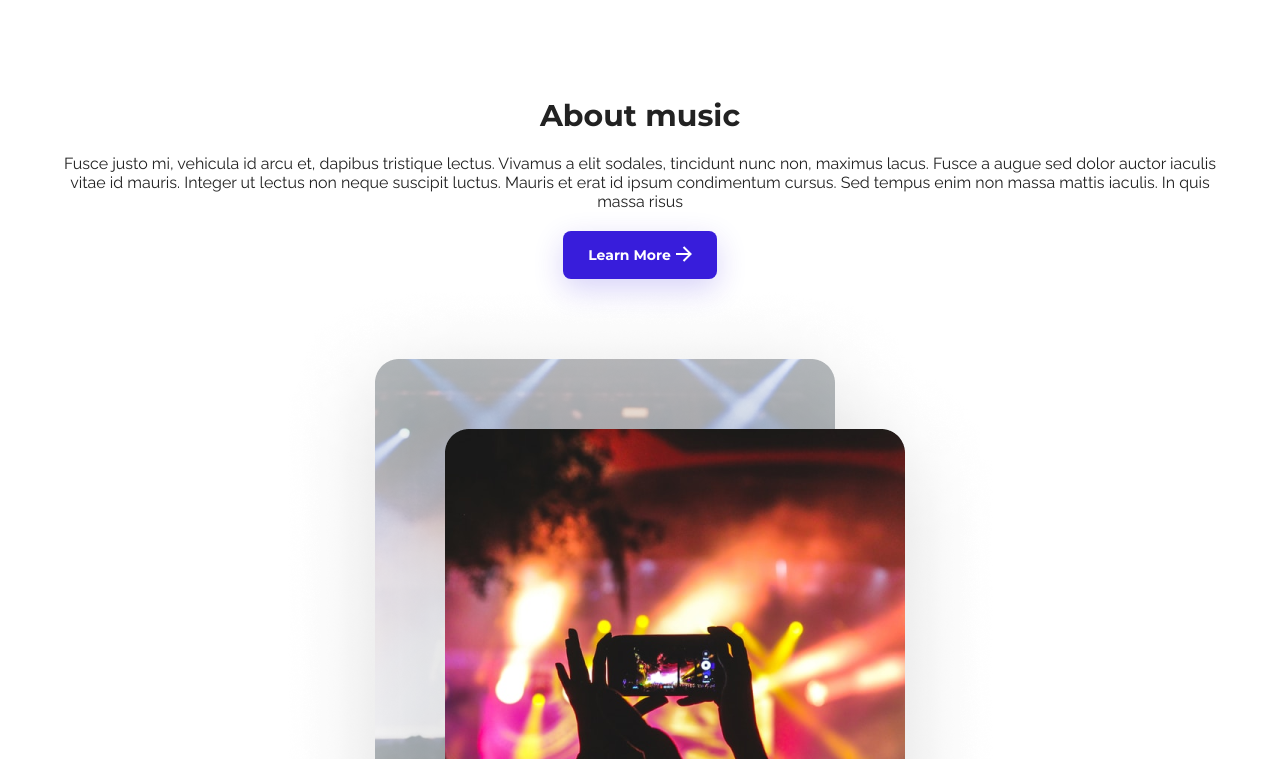
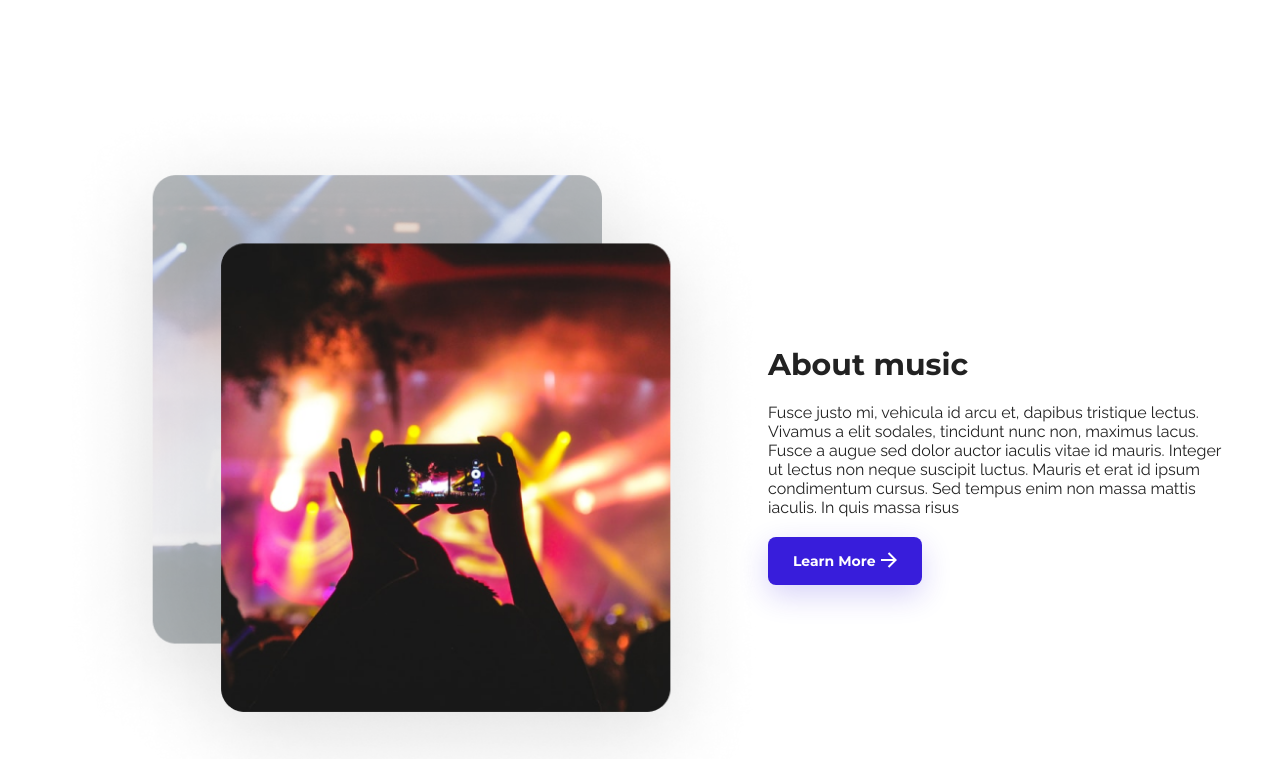
Before and after one commit to Kdudnik/music-concert, a plain HTML site: page index.html in a window 1280 px wide. Shown: the part 2101-2860 px from the top of the page. Drawn offline with Linux system fonts and the light colour scheme.

Commit message:
Add desktop version of info

```diff
--- a/css/category.css
+++ b/css/category.css
@@ -30,6 +30,7 @@
     position: relative;
     transition: var(--main-transition-duration);
     opacity: .7;
+    cursor: pointer;
 }
 
 .category-block:hover {
--- a/css/info.css
+++ b/css/info.css
@@ -35,4 +35,39 @@
 .info .btn {
     display: flex;
     gap: 5px;
+    transition: var(--main-transition-duration);
 }
+
+.info .btn:hover {
+    background-color: var(--additional-blue);
+    gap: 10px;
+}
+
+.reversed {
+    order: -1;
+}
+
+@media screen and (min-width: 900px) {
+    .info-block {
+        flex-wrap: nowrap;
+        align-items: center;
+    }
+
+    .info-block__text {
+        text-align: left;
+        align-items: flex-start;
+        flex-basis: 40%;
+        flex-direction: column;
+        flex-wrap: nowrap;
+    }
+}
+
+@media screen and (min-width: 1440px) {
+    .info-block__title {
+        font-size: 40px;
+    }
+
+    .info-block__paragraph {
+        font-size: 20px;
+    }
+}
--- a/index.html
+++ b/index.html
@@ -155,7 +155,7 @@
                         </svg>
                     </button>
                 </div>
-                <div class="info-block__img-wrapper">
+                <div class="info-block__img-wrapper reversed">
                     <img src="./images/about--music.png" alt="About Music" class="info-block__img">
                 </div>
             </div>
```
